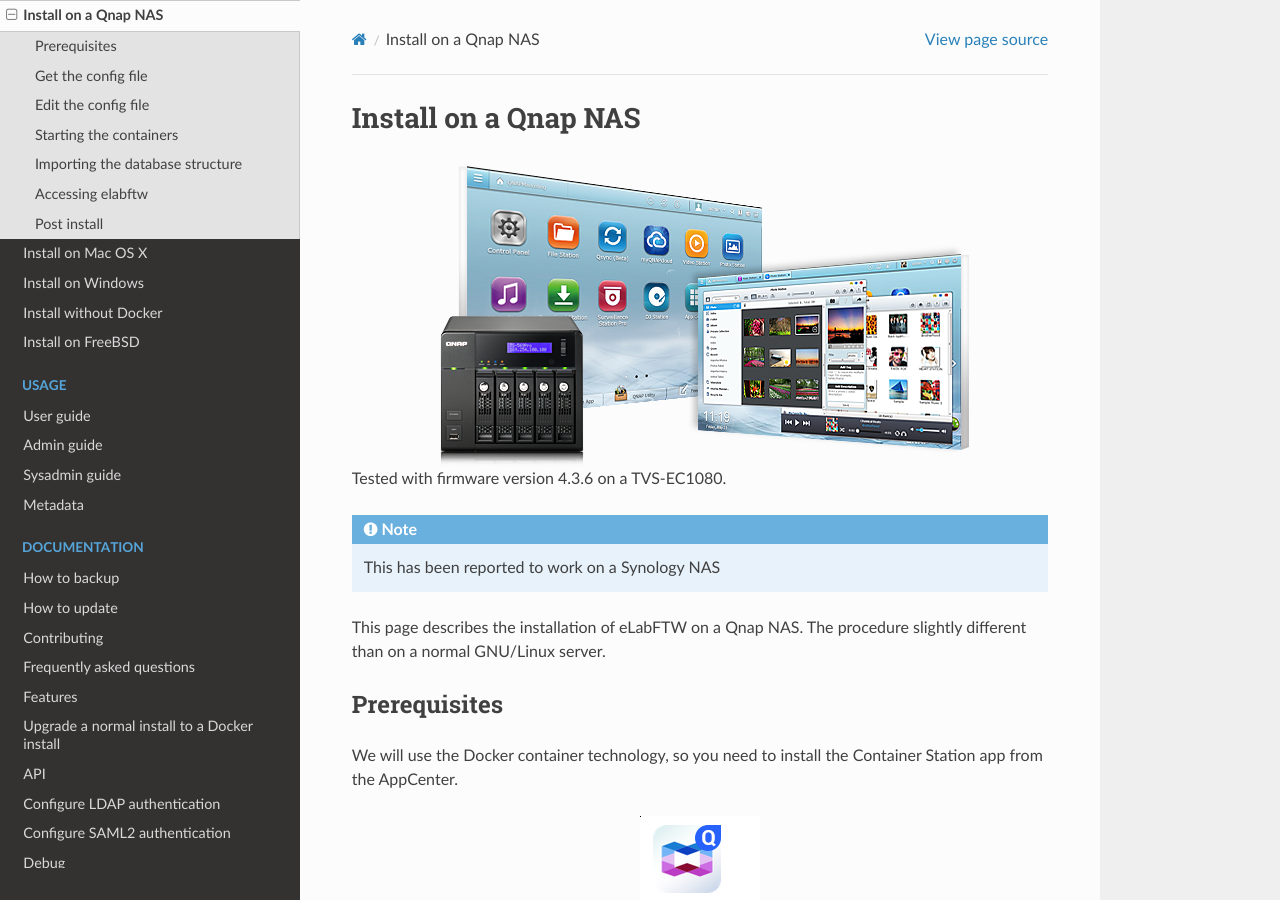
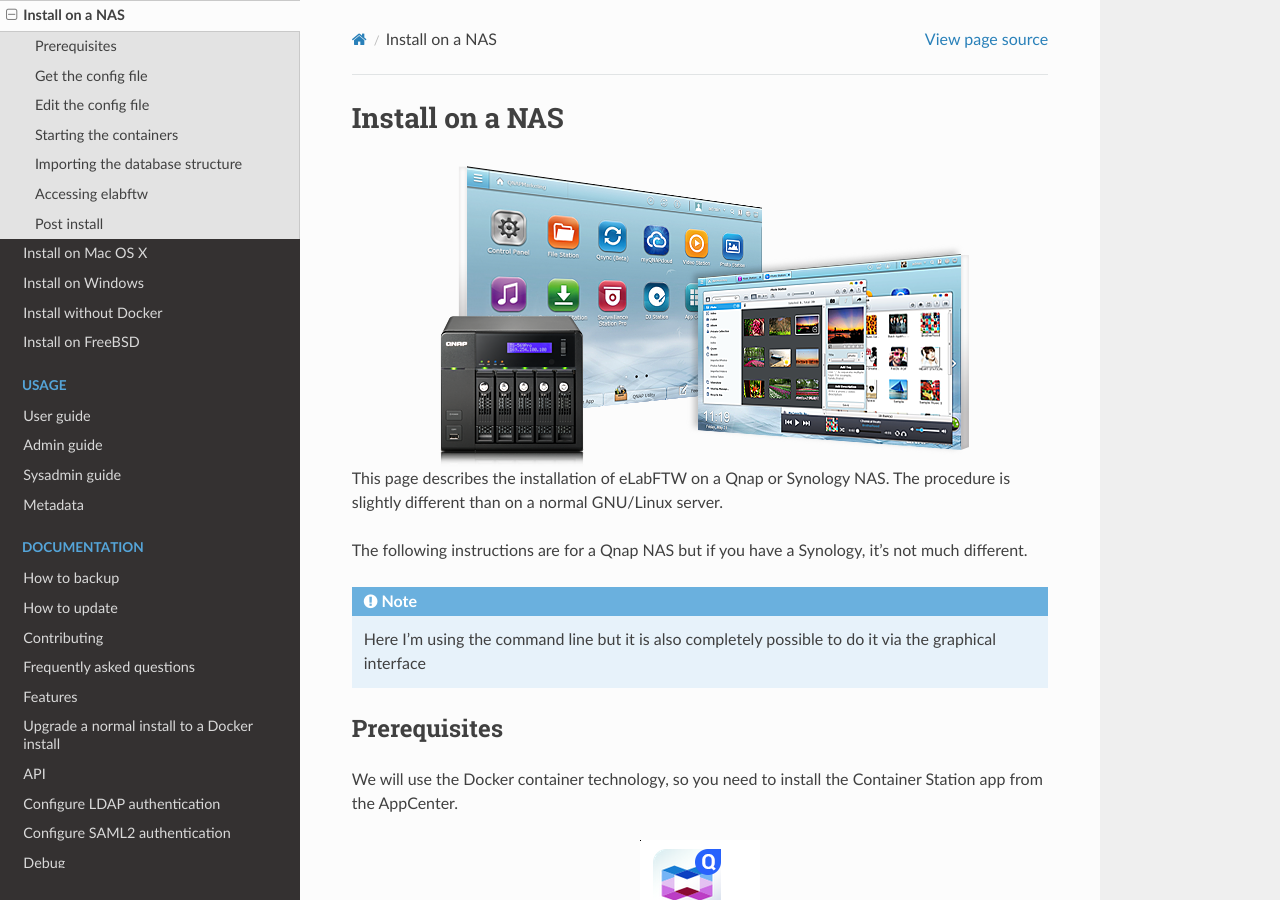
Before and after one commit to elabftw/elabdoc, a Sphinx documentation site: the page built from doc/install-nas.rst, in a window 1280 px wide and 900 px high. Built offline with Sphinx 7.4.7 and the Read the Docs theme 2.0.0, drawn with Linux system fonts in a browser that asks for light colours; pages that are not in the unit, such as notebooks, are missing from menus; some of the changed text lies outside the part shown.

Commit message:
update install nas

```diff
--- a/doc/install-nas.rst
+++ b/doc/install-nas.rst
@@ -1,17 +1,17 @@
 .. _install-nas:
 
-Install on a Qnap NAS
-=====================
+Install on a NAS
+================
 
 .. image:: img/qnap.png
     :align: center
     :alt: qnap
 
-Tested with firmware version 4.3.6 on a TVS-EC1080.
+This page describes the installation of eLabFTW on a Qnap or Synology NAS. The procedure is slightly different than on a normal GNU/Linux server.
 
-.. note:: This has been reported to work on a Synology NAS
+The following instructions are for a Qnap NAS but if you have a Synology, it's not much different.
 
-This page describes the installation of eLabFTW on a Qnap NAS. The procedure slightly different than on a normal GNU/Linux server.
+.. note:: Here I'm using the command line but it is also completely possible to do it via the graphical interface
 
 Prerequisites
 -------------
@@ -85,4 +85,6 @@
 
 To update, you can do "docker-compose pull" and "docker-compose restart".
 
-ENJOY! :D
+It's a good idea to subscribe to `the newsletter <http://elabftw.us12.list-manage1.com/subscribe?u=61950c0fcc7a849dbb4ef1b89&id=04086ba197>`_, to know when new releases are out (you can also see that from the Sysadmin panel).
+
+~Thank you for using `eLabFTW <https://www.elabftw.net>`_ :)
```
